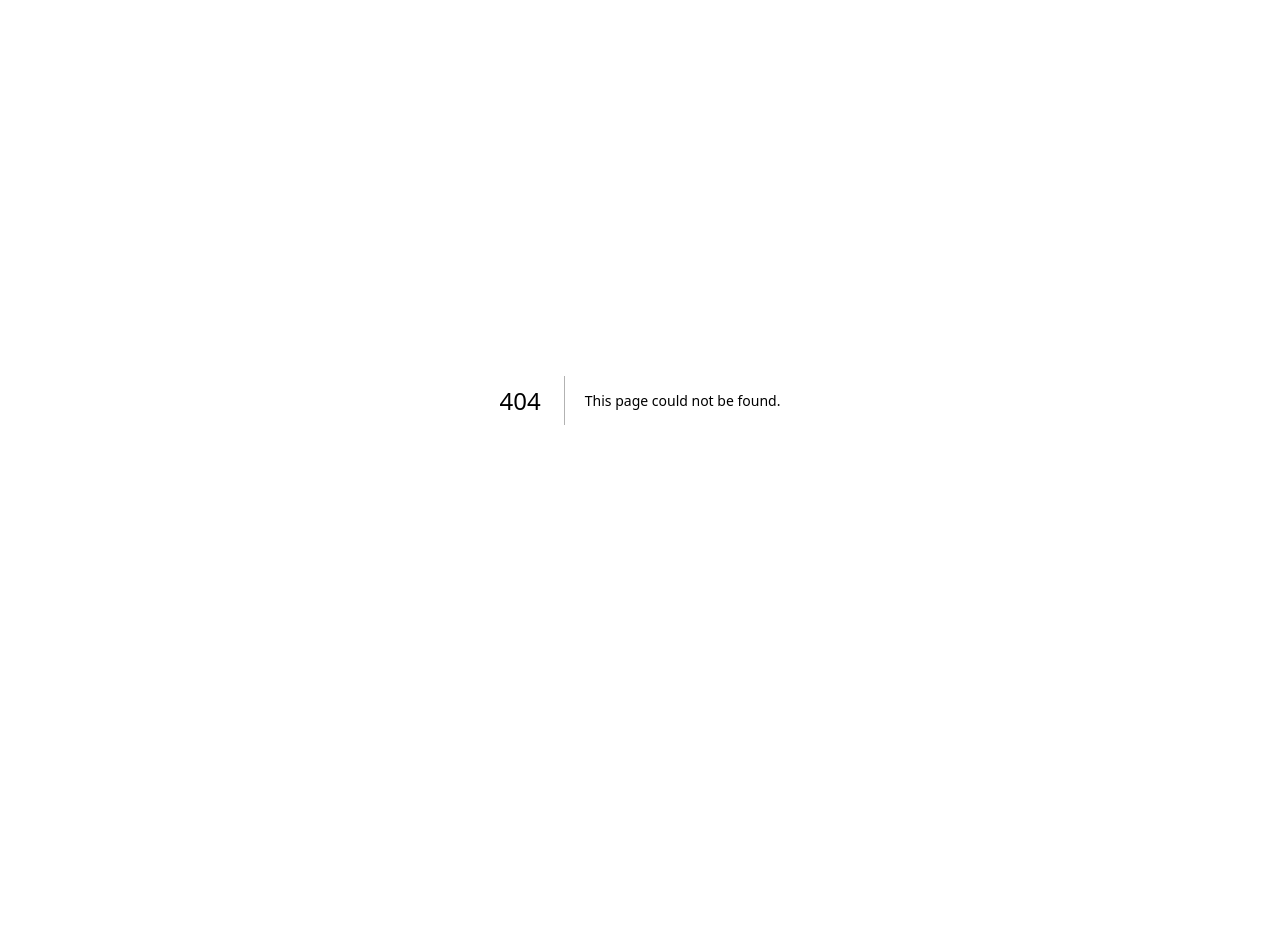
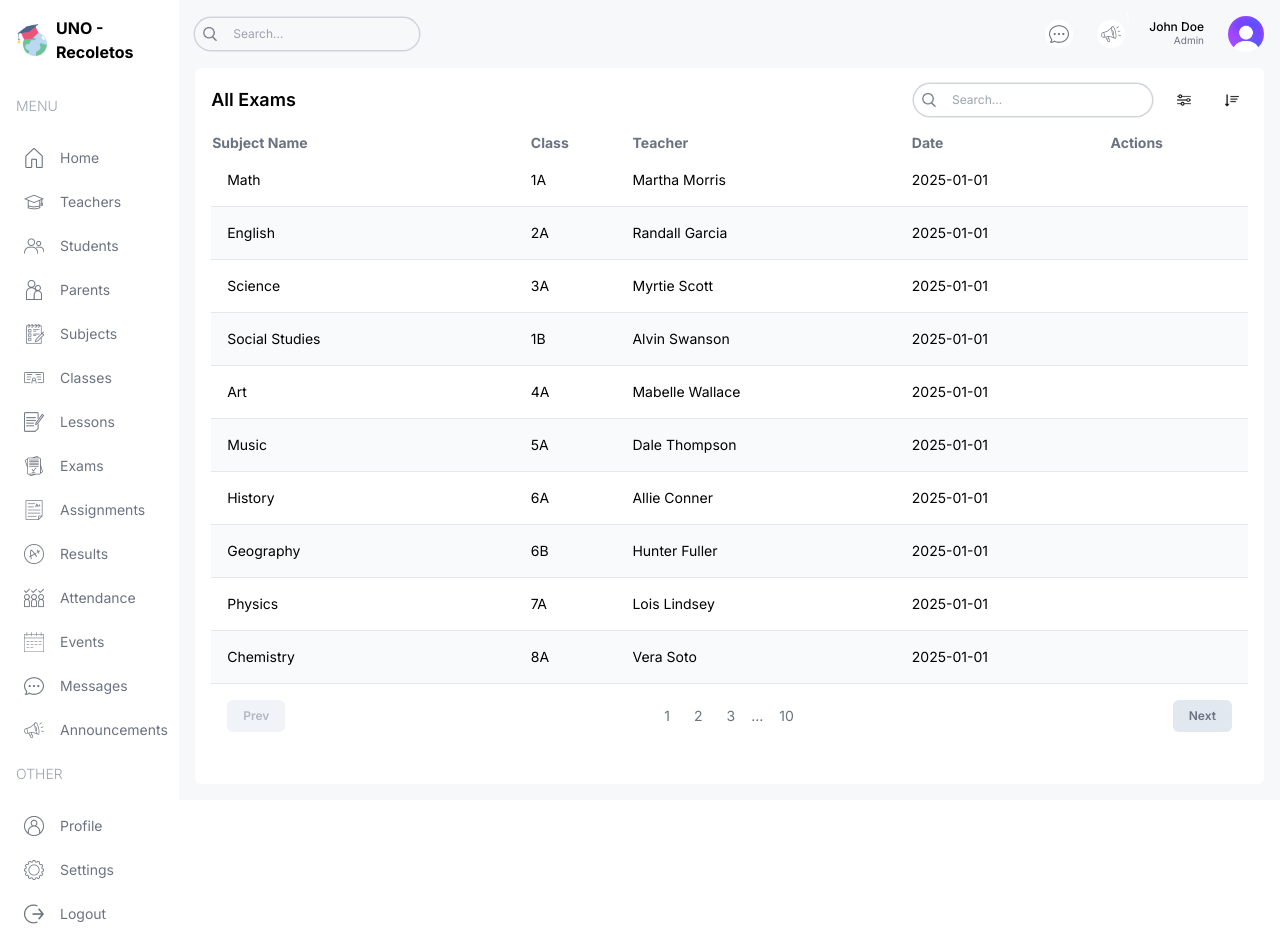
Before and after one commit to KarlStevenRequinto/nextjs-school-management, a Next.js app: page /list/exams in a window 1280 px wide. Before the commit this address had no page. Before the commit the page ends 800 px from the top, so only its background shows below. Built offline with nearby package versions, Linux system fonts and the light colour scheme.

Commit message:
exams list page

```diff
--- /dev/null
+++ b/src/app/(dashboard)/list/exams/page.tsx
@@ -0,0 +1,88 @@
+import FormModal from "@/components/FormModal";
+import Pagination from "@/components/Pagination";
+import Table from "@/components/Table";
+import TableSearch from "@/components/TableSearch";
+import { examsData, role } from "@/lib/data";
+import Image from "next/image";
+
+type Exam = {
+    id: number;
+    subject: string;
+    class: string;
+    teacher: string;
+    date: string;
+};
+
+const columns = [
+    {
+        header: "Subject Name",
+        accessor: "name",
+    },
+    {
+        header: "Class",
+        accessor: "class",
+    },
+    {
+        header: "Teacher",
+        accessor: "teacher",
+        className: "hidden md:table-cell",
+    },
+    {
+        header: "Date",
+        accessor: "date",
+        className: "hidden md:table-cell",
+    },
+    {
+        header: "Actions",
+        accessor: "action",
+    },
+];
+
+const ExamListPage = () => {
+    const renderRow = (item: Exam) => (
+        <tr key={item.id} className="border-b border-gray-200 even:bg-slate-50 text-sm hover:bg-lamaPurpleLight">
+            <td className="flex items-center gap-4 p-4">{item.subject}</td>
+            <td>{item.class}</td>
+            <td className="hidden md:table-cell">{item.teacher}</td>
+            <td className="hidden md:table-cell">{item.date}</td>
+            <td>
+                <div className="flex items-center gap-2">
+                    {role === "admin" ||
+                        (role === "teacher" && (
+                            <>
+                                <FormModal table="exam" type="update" data={item} />
+                                <FormModal table="exam" type="delete" id={item.id} />
+                            </>
+                        ))}
+                </div>
+            </td>
+        </tr>
+    );
+
+    return (
+        <div className="bg-white p-4 rounded-md flex-1 m-4 mt-0">
+            {/* TOP */}
+            <div className="flex items-center justify-between">
+                <h1 className="hidden md:block text-lg font-semibold">All Exams</h1>
+                <div className="flex flex-col md:flex-row items-center gap-4 w-full md:w-auto">
+                    <TableSearch />
+                    <div className="flex items-center gap-4 self-end">
+                        <button className="w-8 h-8 flex items-center justify-center rounded-full bg-lamaYellow">
+                            <Image src="/filter.png" alt="" width={14} height={14} />
+                        </button>
+                        <button className="w-8 h-8 flex items-center justify-center rounded-full bg-lamaYellow">
+                            <Image src="/sort.png" alt="" width={14} height={14} />
+                        </button>
+                        {role === "admin" || (role === "teacher" && <FormModal table="exam" type="create" />)}
+                    </div>
+                </div>
+            </div>
+            {/* LIST */}
+            <Table columns={columns} renderRow={renderRow} data={examsData} />
+            {/* PAGINATION */}
+            <Pagination />
+        </div>
+    );
+};
+
+export default ExamListPage;
--- /dev/null
+++ b/src/app/(dashboard)/list/lessons/page.tsx
@@ -0,0 +1,80 @@
+import FormModal from "@/components/FormModal";
+import Pagination from "@/components/Pagination";
+import Table from "@/components/Table";
+import TableSearch from "@/components/TableSearch";
+import { lessonsData, role } from "@/lib/data";
+import Image from "next/image";
+
+type Lesson = {
+    id: number;
+    subject: string;
+    class: string;
+    teacher: string;
+};
+
+const columns = [
+    {
+        header: "Subject Name",
+        accessor: "name",
+    },
+    {
+        header: "Class",
+        accessor: "class",
+    },
+    {
+        header: "Teacher",
+        accessor: "teacher",
+        className: "hidden md:table-cell",
+    },
+    {
+        header: "Actions",
+        accessor: "action",
+    },
+];
+
+const LessonListPage = () => {
+    const renderRow = (item: Lesson) => (
+        <tr key={item.id} className="border-b border-gray-200 even:bg-slate-50 text-sm hover:bg-lamaPurpleLight">
+            <td className="flex items-center gap-4 p-4">{item.subject}</td>
+            <td>{item.class}</td>
+            <td className="hidden md:table-cell">{item.teacher}</td>
+            <td>
+                <div className="flex items-center gap-2">
+                    {role === "admin" && (
+                        <>
+                            <FormModal table="lesson" type="update" data={item} />
+                            <FormModal table="lesson" type="delete" id={item.id} />
+                        </>
+                    )}
+                </div>
+            </td>
+        </tr>
+    );
+
+    return (
+        <div className="bg-white p-4 rounded-md flex-1 m-4 mt-0">
+            {/* TOP */}
+            <div className="flex items-center justify-between">
+                <h1 className="hidden md:block text-lg font-semibold">All Lessons</h1>
+                <div className="flex flex-col md:flex-row items-center gap-4 w-full md:w-auto">
+                    <TableSearch />
+                    <div className="flex items-center gap-4 self-end">
+                        <button className="w-8 h-8 flex items-center justify-center rounded-full bg-lamaYellow">
+                            <Image src="/filter.png" alt="" width={14} height={14} />
+                        </button>
+                        <button className="w-8 h-8 flex items-center justify-center rounded-full bg-lamaYellow">
+                            <Image src="/sort.png" alt="" width={14} height={14} />
+                        </button>
+                        {role === "admin" && <FormModal table="lesson" type="create" />}
+                    </div>
+                </div>
+            </div>
+            {/* LIST */}
+            <Table columns={columns} renderRow={renderRow} data={lessonsData} />
+            {/* PAGINATION */}
+            <Pagination />
+        </div>
+    );
+};
+
+export default LessonListPage;
```
